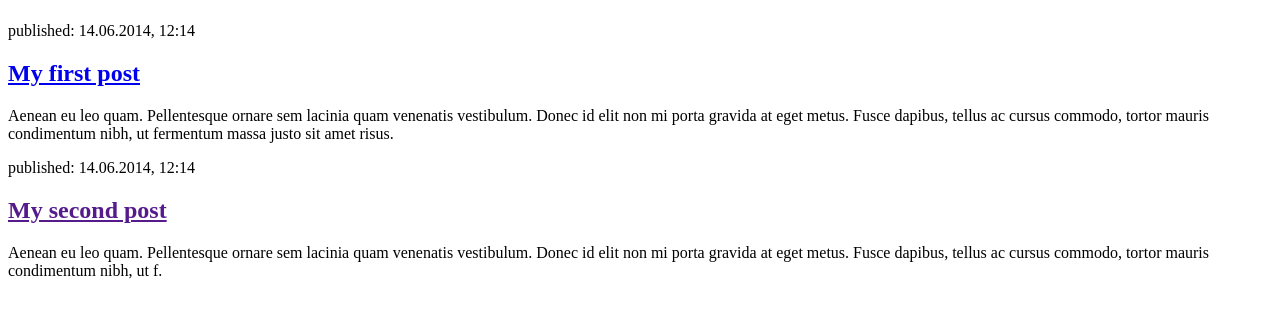
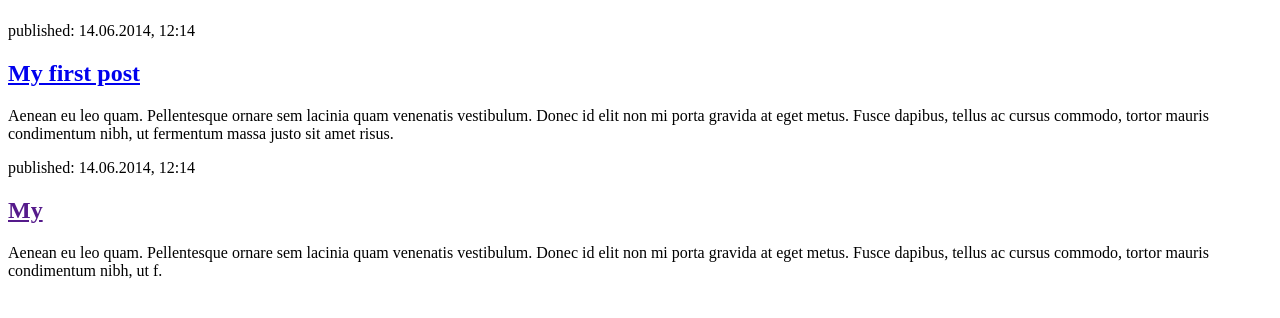
Before and after one commit to BetzyBM/my-first-blog, a Django app: page / in a window 1280 px wide. Shown: the part 58-376 px from the top of the page. Run offline with Django 5.2, Linux system fonts and the light colour scheme.

Commit message:
4to cambio

```diff
--- a/blog/templates/blog/post_list.html
+++ b/blog/templates/blog/post_list.html
@@ -16,7 +16,7 @@
 
         <article>
             <time>published: 14.06.2014, 12:14</time>
-            <h2><a href="">My second post</a></h2>
+            <h2><a href="">My</a></h2>
             <p>Aenean eu leo quam. Pellentesque ornare sem lacinia quam venenatis vestibulum. Donec id elit non mi porta gravida at eget metus. Fusce dapibus, tellus ac cursus commodo, tortor mauris condimentum nibh, ut f.</p>
         </article>
     </body>
```
